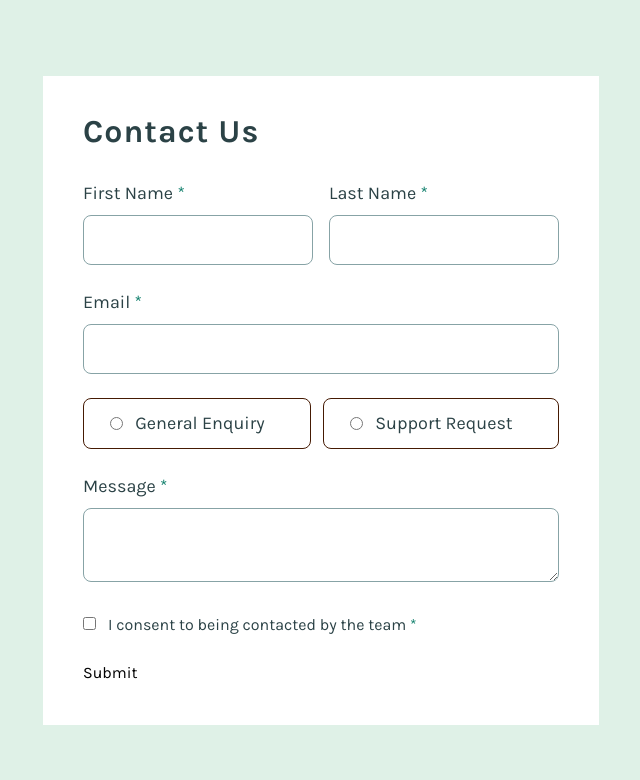
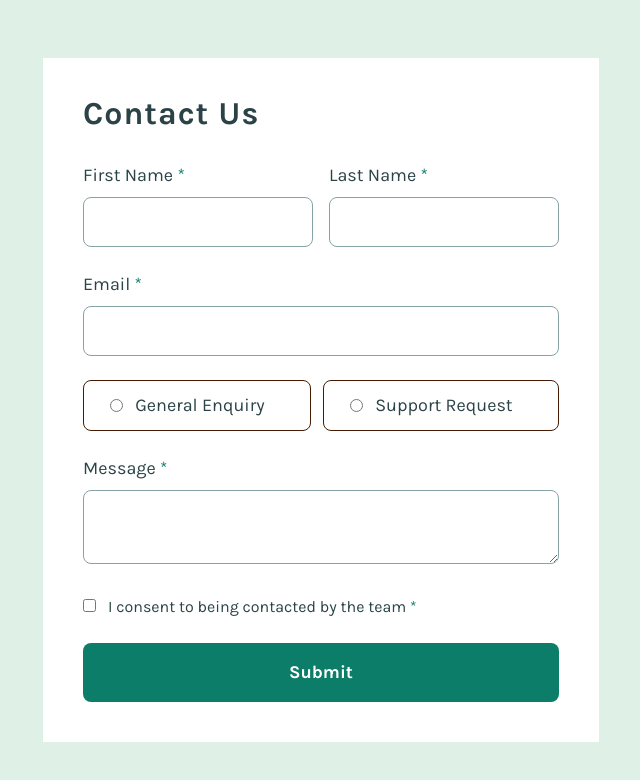
Before and after one commit to shaversj/contact-form-main, a Next.js app: page / in a window 1280 px wide. Shown: the top 780 px of the page, without its empty margins (319-959 px from the left). Built offline with nearby package versions, Linux system fonts and the light colour scheme.

Commit message:
Add submit button

```diff
--- a/src/app/page.tsx
+++ b/src/app/page.tsx
@@ -18,7 +18,7 @@ export default function Home() {
   const onError = (errors: FieldErrors<FormValues>, e: any) => console.log("FORM ERRORS: ", errors, e);
 
   return (
-    <div className="font-karla bg-white p-10 lg:h-[773px] lg:w-[736px]">
+    <div className="bg-white p-10 font-karla lg:h-[773px] lg:w-[736px]">
       <h1 className={"text-[32px] font-bold leading-[100%] tracking-[1px] text-grey-900"}>Contact Us</h1>
       <form className={"space-y-6 pt-8"} onSubmit={handleSubmit(onSubmit, onError)}>
         <div className={"grid grid-cols-2 gap-x-4"}>
@@ -69,7 +69,7 @@ export default function Home() {
           )}
         </div>
 
-        <button>Submit</button>
+        <button className={"mx-auto h-[59px] w-full rounded-lg bg-green-600 py-3 text-[18px] font-bold leading-[150%] text-white"}>Submit</button>
       </form>
     </div>
   );
```
